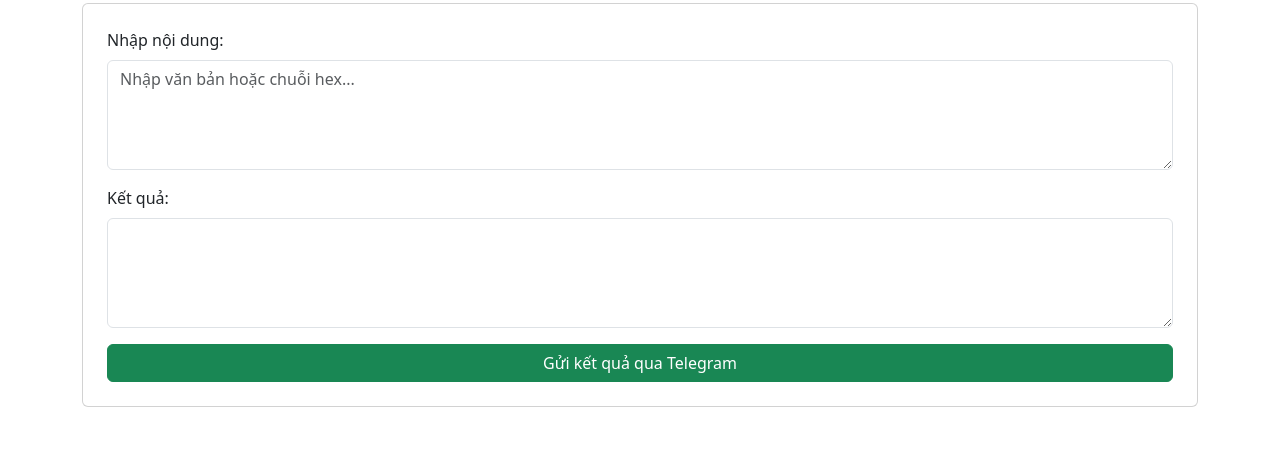
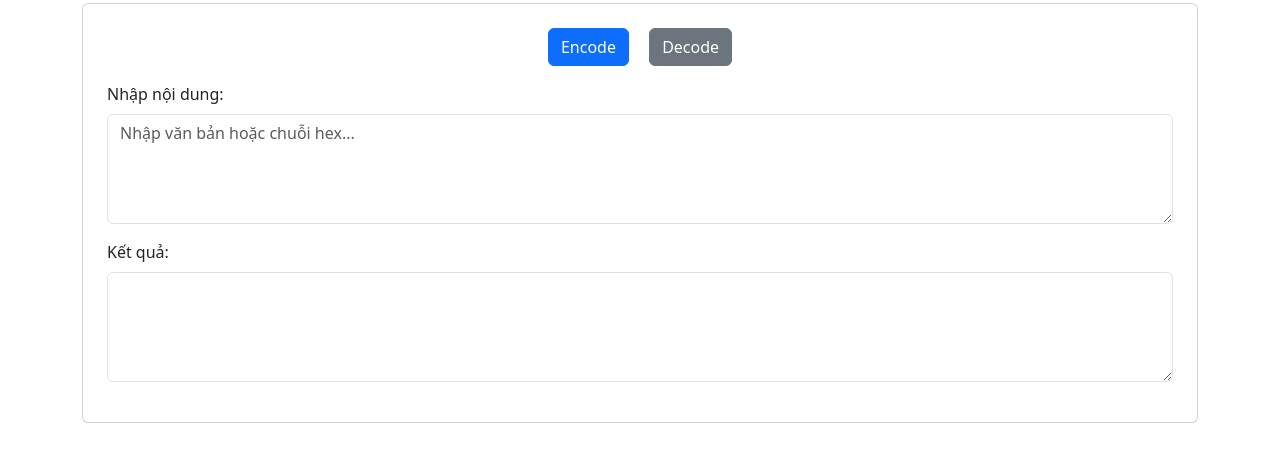
Before and after one commit to khahdihdz/encode, a plain HTML site: page index.html in a window 1280 px wide. Shown: the part 101-562 px from the top of the page. Drawn offline with nearby package versions, Linux system fonts and the light colour scheme.

Commit message:
Update index.html

```diff
--- a/index.html
+++ b/index.html
@@ -10,6 +10,11 @@
     <div class="container mt-5">
         <h1 class="text-center">Hex Auto Converter</h1>
         <div class="card p-4">
+            <!-- Menu nút bấm -->
+            <div class="mb-3 text-center">
+                <button id="encodeButton" class="btn btn-primary mx-2" onclick="setMode('encode')">Encode</button>
+                <button id="decodeButton" class="btn btn-secondary mx-2" onclick="setMode('decode')">Decode</button>
+            </div>
             <div class="mb-3">
                 <label for="inputText" class="form-label">Nhập nội dung:</label>
                 <textarea id="inputText" class="form-control" rows="4" placeholder="Nhập văn bản hoặc chuỗi hex..."></textarea>
@@ -18,7 +23,6 @@
                 <label for="outputText" class="form-label">Kết quả:</label>
                 <textarea id="outputText" class="form-control" rows="4" readonly></textarea>
             </div>
-            <button class="btn btn-success w-100" onclick="sendToTelegram()">Gửi kết quả qua Telegram</button>
         </div>
     </div>
     <script src="script.js"></script>
```
